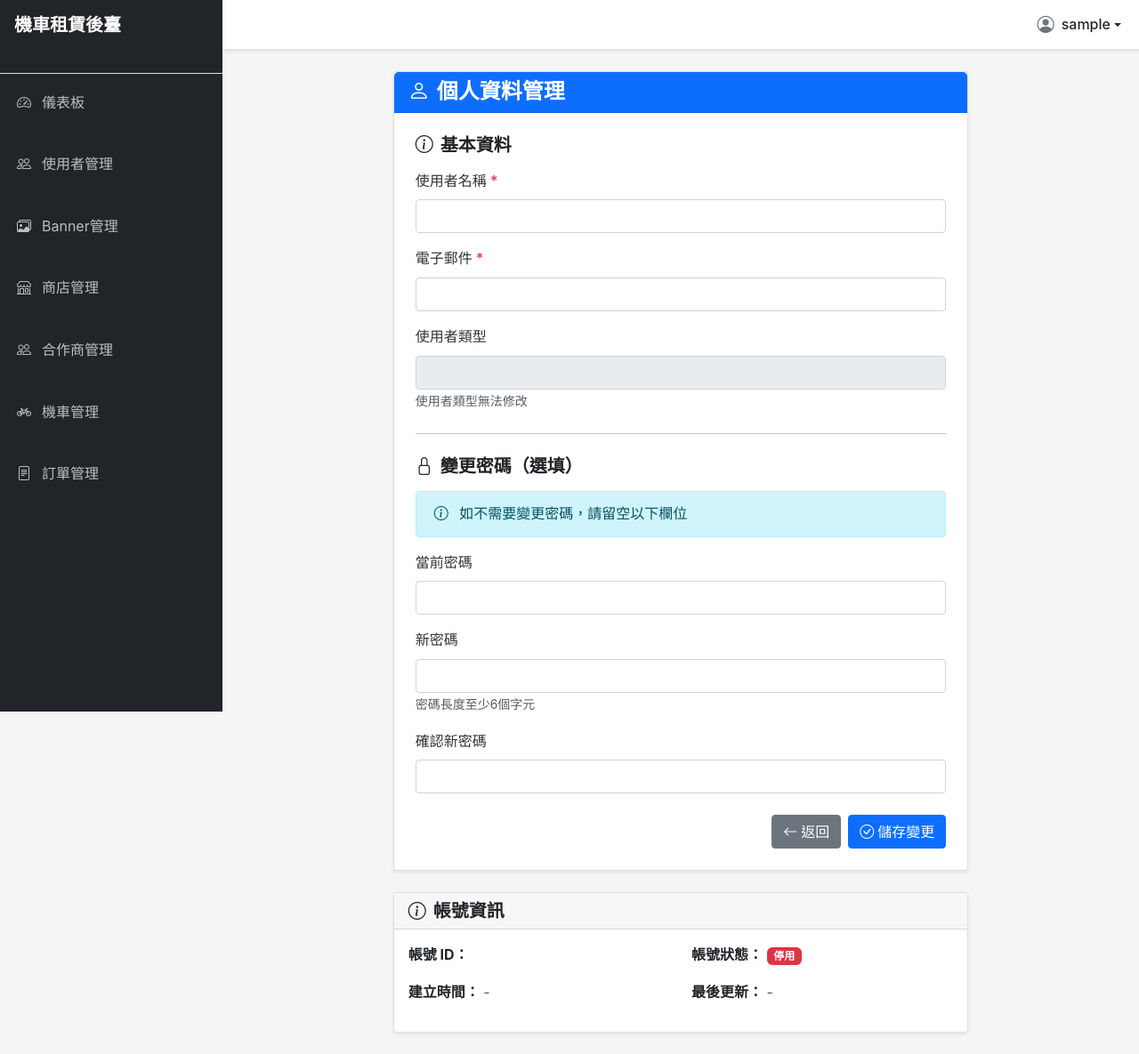
After one commit to renfu-her/rent-scooter, a Flask app: template app/templates/admin/profile.html in a window 1280 px wide. The commit adds this page. Shown: the whole page at 89% size. Run offline with Flask 3, Linux system fonts and the light colour scheme; the template is opened without the code that fills it, so the values that code supplies are empty; the visitor is signed in with stand-in values (Sample User, id 1); data comes from the database, SQL or seed files in the repository; some libraries are stand-ins or nearby versions.

Commit message:
Enhance backend user management and profile features
This commit introduces a new user profile management page for backend users, allowing them to update their personal information and change passwords. The login mechanism has been updated to differentiate between backend and frontend sessions, improving user experience. Additionally, the WSGI entry point has been modified to run the application with Socket.IO support, and various UI improvements have been made to the admin templates for better usability.

```diff
--- a/app/__init__.py
+++ b/app/__init__.py
@@ -9,7 +9,7 @@ from app.models.user import User
 import os
 
 login_manager = LoginManager()
-login_manager.login_view = 'auth.login'
+login_manager.login_view = 'backend.login'
 login_manager.login_message = '請先登入以繼續'
 login_manager.login_message_category = 'info'
 
--- a/app/templates/admin/base.html
+++ b/app/templates/admin/base.html
@@ -62,14 +62,21 @@
                 <div class="navbar-nav ms-auto">
                     {% if current_user.is_authenticated %}
                     <div class="nav-item dropdown">
-                        <a class="nav-link dropdown-toggle d-flex align-items-center" href="#" id="userDropdown" role="button" data-bs-toggle="dropdown" aria-expanded="false">
-                            <i class="bi bi-person-circle me-2"></i>
-                            <span>{{ current_user.username }}</span>
+                        <a class="nav-link dropdown-toggle d-flex align-items-center text-dark" href="#" id="userDropdown" role="button" data-bs-toggle="dropdown" aria-expanded="false" style="color: #212529 !important;">
+                            <i class="bi bi-person-circle me-2" style="font-size: 1.2rem;"></i>
+                            <span style="color: #212529 !important; font-weight: 500;">{{ current_user.username }}</span>
                         </a>
                         <ul class="dropdown-menu dropdown-menu-end" aria-labelledby="userDropdown">
-                            <li><a class="dropdown-item" href="{{ url_for('auth.logout') }}">
-                                <i class="bi bi-box-arrow-right me-2"></i>登出
-                            </a></li>
+                            <li>
+                                <a class="dropdown-item" href="{{ url_for('backend.profile') }}">
+                                    <i class="bi bi-person me-2"></i>個人資料管理
+                                </a>
+                            </li>
+                            <li>
+                                <a class="dropdown-item text-danger" href="{{ url_for('auth.logout') }}">
+                                    <i class="bi bi-box-arrow-right me-2"></i>登出
+                                </a>
+                            </li>
                         </ul>
                     </div>
                     {% else %}
@@ -91,8 +98,8 @@
 
 {% block extra_css %}
 <!-- Global Styles -->
-<link rel="stylesheet" href="{{ url_for('static', filename='css/styles.css') }}">
-<link rel="stylesheet" href="{{ url_for('static', filename='css/backend.css') }}">
+<link rel="stylesheet" href="{{ url_for('static', filename='css/styles.css') }}?v=1.0.3">
+<link rel="stylesheet" href="{{ url_for('static', filename='css/backend.css') }}?v=1.0.3">
 <!-- DataTables CSS -->
 <link rel="stylesheet" href="https://cdn.datatables.net/2.0.0/css/dataTables.bootstrap5.min.css">
 {% block admin_extra_css %}{% endblock %}
--- /dev/null
+++ b/app/templates/admin/profile.html
@@ -0,0 +1,114 @@
+{% extends "admin/base.html" %}
+
+{% block title %}個人資料管理 - 管理後台{% endblock %}
+
+{% block content %}
+<div class="row justify-content-center">
+    <div class="col-md-8">
+        <div class="card shadow-sm">
+            <div class="card-header bg-primary text-white">
+                <h4 class="mb-0">
+                    <i class="bi bi-person me-2"></i>個人資料管理
+                </h4>
+            </div>
+            <div class="card-body p-4">
+                <form method="POST">
+                    <h5 class="mb-3">
+                        <i class="bi bi-info-circle me-2"></i>基本資料
+                    </h5>
+
+                    <div class="mb-3">
+                        <label for="username" class="form-label">使用者名稱 <span class="text-danger">*</span></label>
+                        <input type="text" class="form-control" id="username" name="username"
+                               value="{{ user.username }}" required>
+                    </div>
+
+                    <div class="mb-3">
+                        <label for="email" class="form-label">電子郵件 <span class="text-danger">*</span></label>
+                        <input type="email" class="form-control" id="email" name="email"
+                               value="{{ user.email }}" required>
+                    </div>
+
+                    <div class="mb-3">
+                        <label class="form-label">使用者類型</label>
+                        <input type="text" class="form-control" value="{{ user.user_type }}" disabled readonly>
+                        <small class="form-text text-muted">使用者類型無法修改</small>
+                    </div>
+
+                    <hr class="my-4">
+
+                    <h5 class="mb-3">
+                        <i class="bi bi-lock me-2"></i>變更密碼（選填）
+                    </h5>
+
+                    <div class="alert alert-info">
+                        <i class="bi bi-info-circle me-2"></i>
+                        如不需要變更密碼，請留空以下欄位
+                    </div>
+
+                    <div class="mb-3">
+                        <label for="current_password" class="form-label">當前密碼</label>
+                        <input type="password" class="form-control" id="current_password" name="current_password"
+                               autocomplete="current-password">
+                    </div>
+
+                    <div class="mb-3">
+                        <label for="new_password" class="form-label">新密碼</label>
+                        <input type="password" class="form-control" id="new_password" name="new_password"
+                               autocomplete="new-password" minlength="6">
+                        <small class="form-text text-muted">密碼長度至少6個字元</small>
+                    </div>
+
+                    <div class="mb-4">
+                        <label for="confirm_password" class="form-label">確認新密碼</label>
+                        <input type="password" class="form-control" id="confirm_password" name="confirm_password"
+                               autocomplete="new-password">
+                    </div>
+
+                    <div class="d-flex gap-2 justify-content-end">
+                        <a href="{{ url_for('backend.index') }}" class="btn btn-secondary">
+                            <i class="bi bi-arrow-left me-1"></i>返回
+                        </a>
+                        <button type="submit" class="btn btn-primary">
+                            <i class="bi bi-check-circle me-1"></i>儲存變更
+                        </button>
+                    </div>
+                </form>
+            </div>
+        </div>
+
+        <!-- User Info Card -->
+        <div class="card shadow-sm mt-4">
+            <div class="card-header">
+                <h5 class="mb-0">
+                    <i class="bi bi-info-circle me-2"></i>帳號資訊
+                </h5>
+            </div>
+            <div class="card-body">
+                <div class="row">
+                    <div class="col-md-6 mb-3">
+                        <strong>帳號 ID：</strong>
+                        <span class="text-muted">{{ user.id }}</span>
+                    </div>
+                    <div class="col-md-6 mb-3">
+                        <strong>帳號狀態：</strong>
+                        {% if user.is_active %}
+                            <span class="badge bg-success">啟用</span>
+                        {% else %}
+                            <span class="badge bg-danger">停用</span>
+                        {% endif %}
+                    </div>
+                    <div class="col-md-6 mb-3">
+                        <strong>建立時間：</strong>
+                        <span class="text-muted">{{ user.created_at.strftime('%Y-%m-%d %H:%M') if user.created_at else '-' }}</span>
+                    </div>
+                    <div class="col-md-6 mb-3">
+                        <strong>最後更新：</strong>
+                        <span class="text-muted">{{ user.updated_at.strftime('%Y-%m-%d %H:%M') if user.updated_at else '-' }}</span>
+                    </div>
+                </div>
+            </div>
+        </div>
+    </div>
+</div>
+{% endblock %}
--- a/app/utils/decorators.py
+++ b/app/utils/decorators.py
@@ -35,11 +35,11 @@ def backend_login_required(f):
     def decorated_function(*args, **kwargs):
         if not current_user.is_authenticated:
             flash('請先登入以繼續', 'warning')
-            return redirect(url_for('auth.login'))
+            return redirect(url_for('backend.login'))
         # Check if session is backend type
         if session.get('login_type') != 'backend':
             flash('請使用後台登入', 'warning')
-            return redirect(url_for('auth.login'))
+            return redirect(url_for('backend.login'))
         return f(*args, **kwargs)
     return decorated_function
 
--- a/static/css/backend.css
+++ b/static/css/backend.css
@@ -302,25 +302,46 @@ body > footer {
 }
 
 /* User dropdown styles */
+.navbar .nav-link {
+    color: #212529 !important;
+    font-weight: 500;
+}
+
 .navbar .dropdown-toggle {
-    color: #333;
+    color: #212529 !important;
     text-decoration: none;
     cursor: pointer;
 }
 
 .navbar .dropdown-toggle:hover {
-    color: #0d6efd;
+    color: #0d6efd !important;
+}
+
+.navbar .dropdown-toggle span {
+    color: #212529 !important;
+}
+
+.navbar .dropdown-toggle i {
+    color: #6c757d;
 }
 
 .navbar .dropdown-menu {
     margin-top: 0.5rem;
     box-shadow: 0 0.5rem 1rem rgba(0, 0, 0, 0.15);
     border: 1px solid rgba(0, 0, 0, 0.15);
+    min-width: 200px;
+}
+
+.navbar .dropdown-header {
+    color: #6c757d;
+    font-weight: 600;
+    padding: 0.5rem 1rem;
 }
 
 .navbar .dropdown-item {
     padding: 0.5rem 1rem;
     transition: background-color 0.15s ease-in-out;
+    color: #212529;
 }
 
 .navbar .dropdown-item:hover {
```
Also changed, not shown: app/views/backend.py (+104 -1 lines), wsgi.py (+10 -4 lines).
